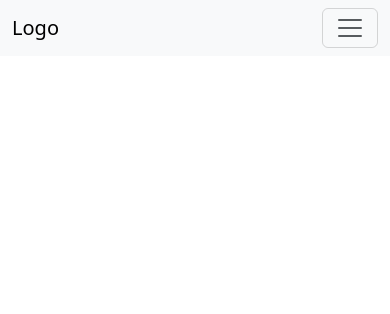
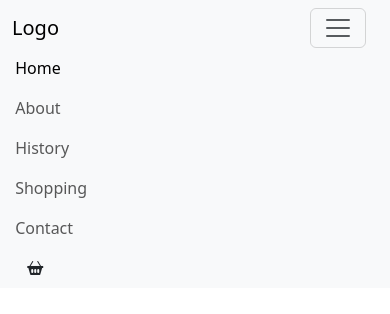
Before and after one commit to SamMartin92/fit-web-dev, a plain HTML site: page about.html in a window 390 px wide. Drawn offline with nearby package versions, Linux system fonts and the light colour scheme.

Commit message:
fixes nav bar

```diff
--- a/about.html
+++ b/about.html
@@ -14,19 +14,20 @@
 
 <!--Nav-->
 <nav class="navbar navbar-expand-lg navbar-light bg-light">
-    <div class="container-fluid">
-        <a class="navbar-brand" href="index.html">Logo</a>
-        <button class="navbar-toggler" type="button" data-bs-toggle="collapse" data-bs-target="#navbarTogglerDemo02"
-            aria-controls="navbarTogglerDemo02" aria-expanded="false" aria-label="Toggle navigation">
+    <div class="container-fluid row">
+        <a class="navbar-brand col-3" href="index.html">Logo</a>
+        <button class="navbar-toggler" id="collapse-button" type="button" data-bs-toggle="collapse"
+            data-bs-target="#navbarTogglerDemo02" aria-controls="navbarTogglerDemo02" aria-expanded="false"
+            aria-label="Toggle navigation">
             <span class="navbar-toggler-icon"></span>
         </button>
-        <div class="collapse navbar-collapse" id="navbarTogglerDemo02">
-            <ul class="navbar-nav me-auto mb-2 mb-lg-0">
+        <div class="collapse navbar-collapse row" id="navbarTogglerDemo02">
+            <ul id="nav-list" class="navbar-nav mb-2 mb-lg-0 col-6">
                 <li class="nav-item">
-                    <a class="nav-link" aria-current="page" href="index.html">Home</a>
+                    <a class="nav-link active" aria-current="page" href="index.html">Home</a>
                 </li>
                 <li class="nav-item">
-                    <a class="nav-link active" href="about.html">About</a>
+                    <a class="nav-link" href="about.html">About</a>
                 </li>
                 <li class="nav-item">
                     <a class="nav-link" href="history.html">History</a>
@@ -38,7 +39,10 @@
                     <a class="nav-link" href="contact.html">Contact</a>
                 </li>
             </ul>
-            <i class="bi bi-basket2-fill" data-bs-toggle="modal" data-bs-target="#exampleModal"></i>
+            <div id="nav-basket" class="col-3">
+                <i class="bi bi-basket2-fill" data-bs-toggle="modal" data-bs-target="#exampleModal"></i>
+            </div>
+
             <div class="modal fade" id="exampleModal" tabindex="-1" aria-labelledby="exampleModalLabel"
                 aria-hidden="true">
                 <div class="modal-dialog">
--- a/assets/css/style.css
+++ b/assets/css/style.css
@@ -3,6 +3,19 @@
     padding: 0;
 }
 
+/*----Nav bar----*/
+#collapse-button {
+    width: auto;
+}
+
+#nav-list{
+    display: flex;
+    justify-content: center;
+}
+
+#nav-basket > i {
+    float: right;
+}
 /*-----Hero section----*/
 
 #hero-section {
@@ -12,3 +25,19 @@
 #hero-image {
     width: 100vw;
 }
+
+
+/*----Collapsed nav-bar----*/
+
+@media (max-width: 992px) {
+    #nav-basket > i {
+        float: none;
+    }
+
+    #navbarTogglerDemo02 {
+        display: flex;
+        flex-direction: column;
+        align-items: flex-start;
+        margin-left: 0.2rem;
+    }
+}
```
Also changed, not shown: contact.html (+13 -8 lines), history.html (+14 -9 lines), index.html (+12 -7 lines), shopping.html (+13 -9 lines).
